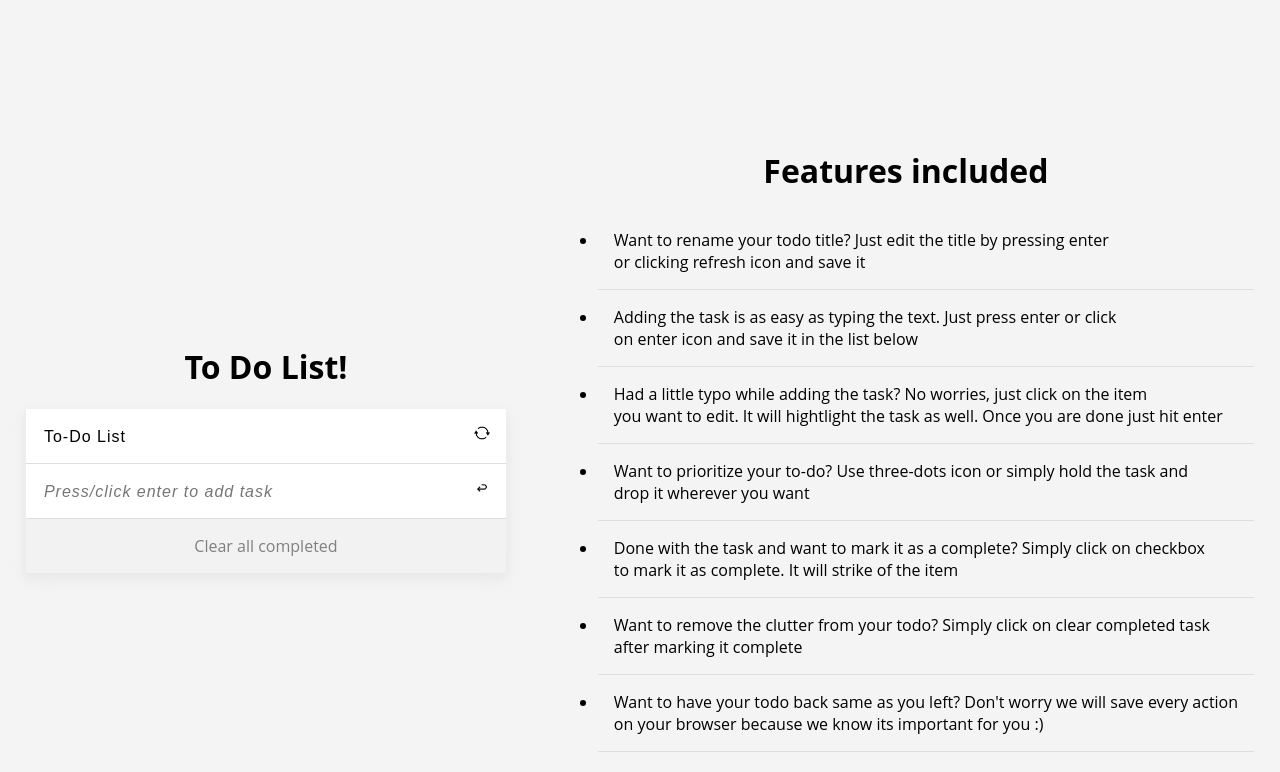
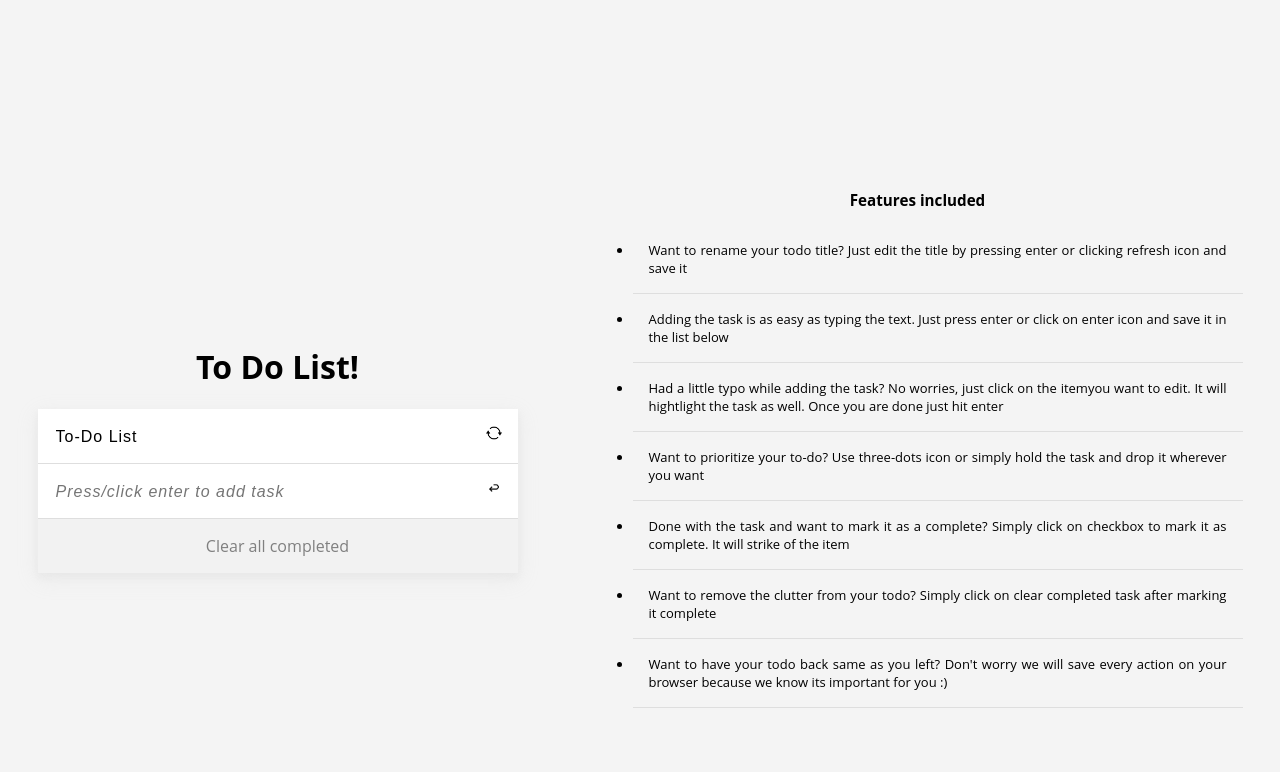
Before and after one commit to RiyaBulia12/To-do-list, a website built with webpack: page src/index.html in a window 1280 px wide. Built offline with nearby package versions, Linux system fonts and the light colour scheme.

Commit message:
Add style to instruction

```diff
--- a/src/index.html
+++ b/src/index.html
@@ -29,24 +29,24 @@
             </ul>
          </div>
       </div>
-      <div class="parent-container">
-         <h1>Features included</h1>
-         <div>
+      <div class="parent-container instruction-container">
+         <h3>Features included</h3>
+         <div class="instruction">
             <ul>
-               <li> Want to rename your todo title? Just edit the title by pressing enter <br />or clicking refresh icon
-                  and save it </li>
-               <li> Adding the task is as easy as typing the text. Just press enter or click <br />on enter icon and
-                  save it in the list below</li>
-               <li> Had a little typo while adding the task? No worries, just click on the item<br /> you want to edit.
-                  It will hightlight the task as well. Once you are done just hit enter </li>
-               <li> Want to prioritize your to-do? Use three-dots icon or simply hold the task and<br /> drop it
-                  wherever you want</li>
-               <li>Done with the task and want to mark it as a complete? Simply click on checkbox <br />to mark it as
+               <li> Want to rename your todo title? Just edit the title by pressing enter or clicking refresh icon and
+                  save it </li>
+               <li> Adding the task is as easy as typing the text. Just press enter or click on enter icon and save it
+                  in the list below</li>
+               <li> Had a little typo while adding the task? No worries, just click on the itemyou want to edit. It will
+                  hightlight the task as well. Once you are done just hit enter </li>
+               <li> Want to prioritize your to-do? Use three-dots icon or simply hold the task and drop it wherever you
+                  want</li>
+               <li>Done with the task and want to mark it as a complete? Simply click on checkbox to mark it as
                   complete. It will strike of the item </li>
-               <li>Want to remove the clutter from your todo? Simply click on clear completed task <br />after marking
-                  it complete</li>
-               <li>Want to have your todo back same as you left? Don't worry we will save every action<br /> on your
-                  browser because we know its important for you :) </li>
+               <li>Want to remove the clutter from your todo? Simply click on clear completed task after marking it
+                  complete</li>
+               <li>Want to have your todo back same as you left? Don't worry we will save every action on your browser
+                  because we know its important for you :) </li>
             </ul>
          </div>
       </div>
--- a/src/styles.css
+++ b/src/styles.css
@@ -85,6 +85,19 @@ img {
   cursor: pointer;
 }
 
+.instruction-container {
+  font-size: small;
+}
+
+.instruction-container h3 {
+  text-align: center;
+}
+
+.instruction {
+  width: 650px;
+  text-align: justify;
+}
+
 /* ---------- Draggable Line Items Begins --------- */
 ul .draggable::after {
   content: 'draggable';
```
